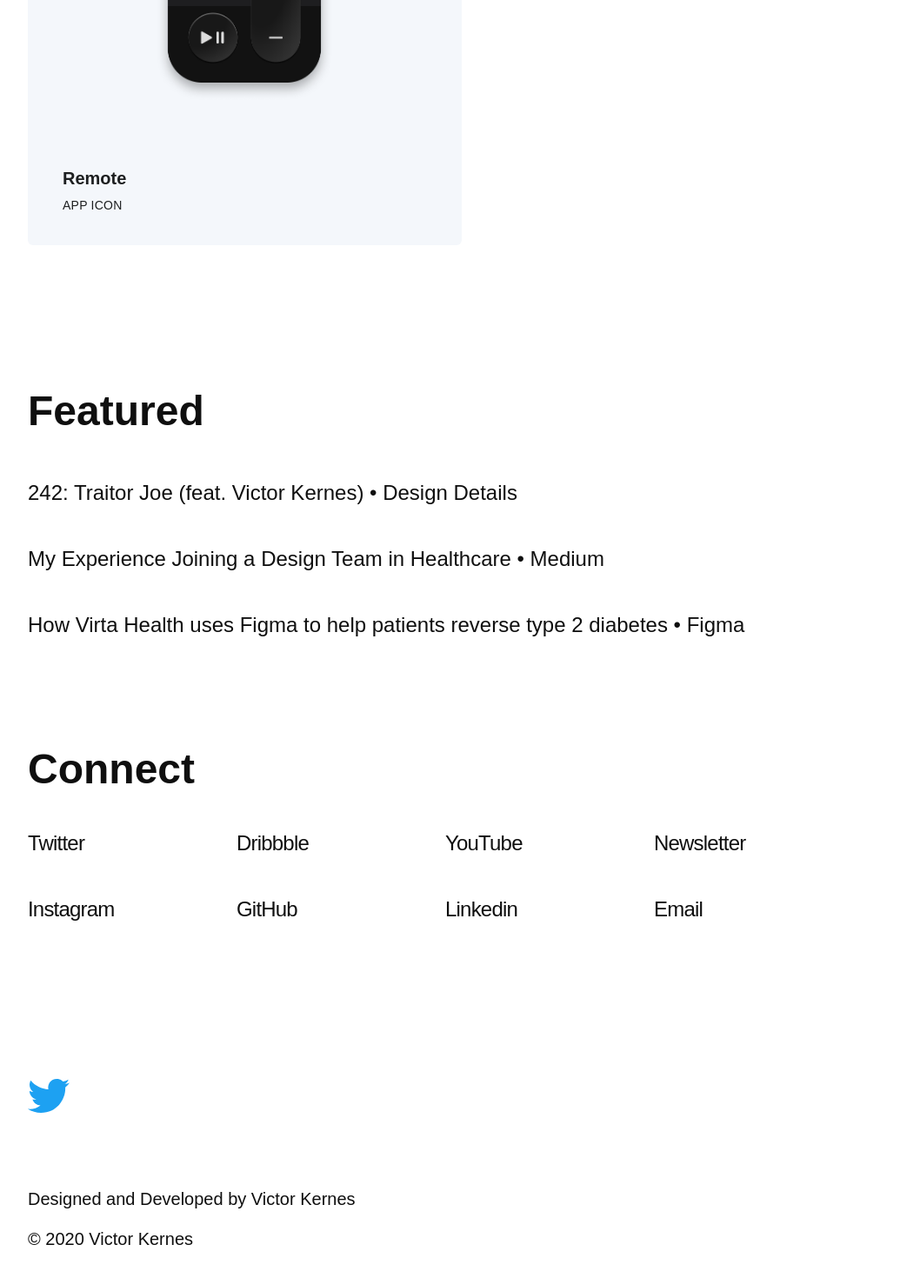
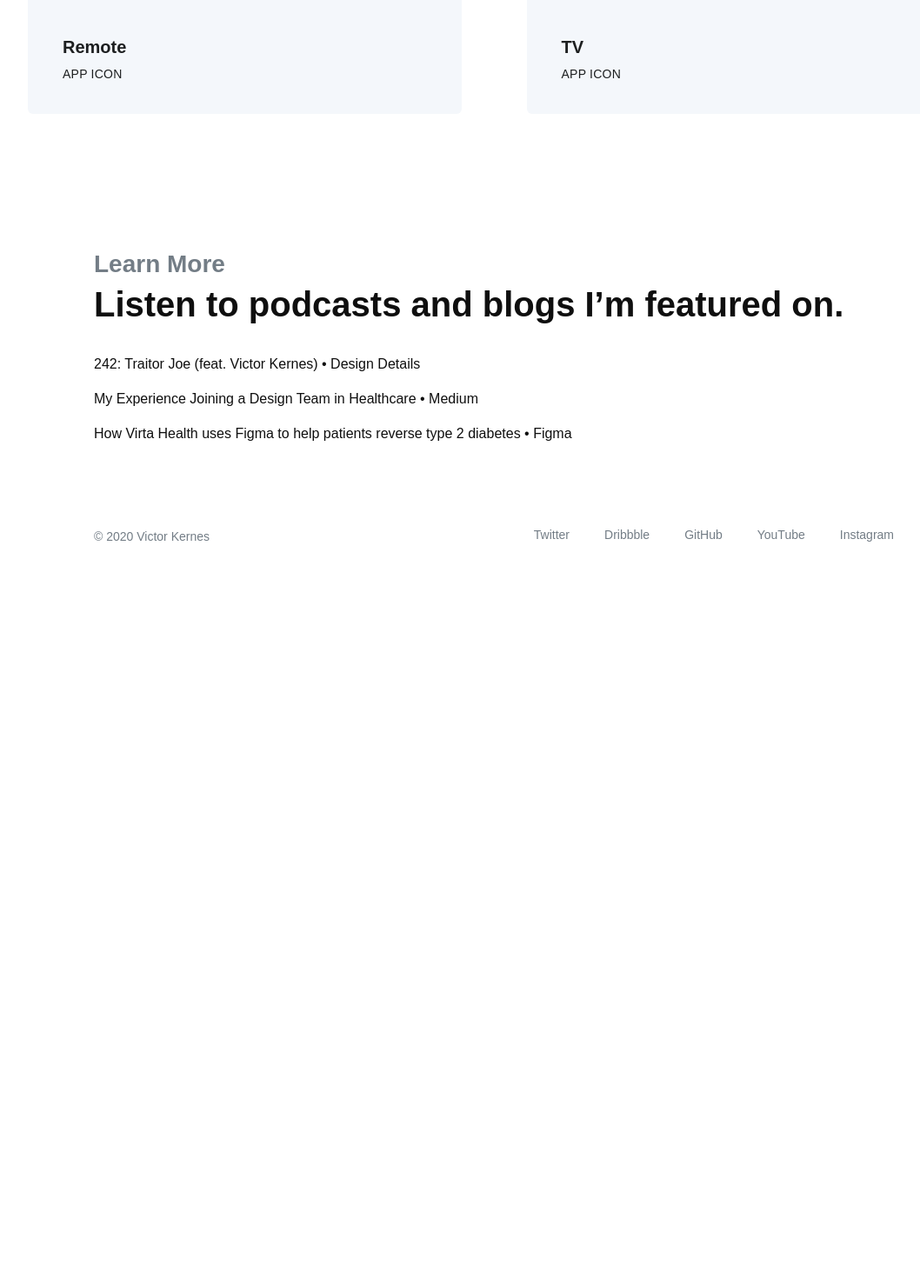
Before and after one commit to victorkernes/victor-kernes-next, a Next.js app: page / in a window 1280 px wide. Shown: the part 922-2392 px from the top of the page at 87% size, without its empty margins (72-1130 px from the left). After the commit the page ends 1705 px from the top, so only its background shows below. Built offline with nearby package versions, Linux system fonts and the light colour scheme.

Commit message:
Update footer

```diff
--- a/components/Footer/Footer.module.css
+++ b/components/Footer/Footer.module.css
@@ -2,38 +2,33 @@
   width: 100%;
 }
 .FooterContainer {
-  max-width: 1072px;
+  max-width: 920px;
+  display: flex;
+  justify-content: space-between;
   padding-bottom: 5rem;
   margin: 0 auto;
-}
-.FooterHeader {
-  font-size: 3rem;
-  padding-bottom: 2.5rem;
 }
 .LinksContainer {
   display: flex;
   flex-direction: row;
-  flex-wrap: wrap;
   padding-bottom: 5rem;
 }
-.LinksColumn {
-  flex-direction: column;
-  padding-right: 1rem;
-  width: 15rem;
+.LinksList {
+  display: flex;
 }
-.LinkText {
-  padding-bottom: 2.5rem;
+.LinksList li {
+  font-size: 14px;
+  padding-right: 40px;
 }
-.LinkText a {
-  font-style: normal;
-  letter-spacing: -0.05rem;
+.LinksList li a {
+  color: #737d86;
 }
-.Developer {
-  font-size: 1.25rem;
-  padding-bottom: 1rem;
+.LinksList li:last-of-type {
+  padding-right: 0;
 }
 .Copyright {
-  font-size: 1.25rem;
+  font-size: 14px;
+  color: #737d86;
 }
 @media (max-width: 720px) {
   .FooterContainer {
@@ -53,10 +48,4 @@
     font-size: 1.5rem;
     font-weight: 300;
   }
-  .Copyright {
-    font-size: 1rem;
-  }
-  .Developer {
-    font-size: 1rem;
-  }
 }
--- a/components/Footer/index.js
+++ b/components/Footer/index.js
@@ -3,103 +3,41 @@
 const Footer = () => (
   <footer className={styles.Footer}>
     <div className={styles.FooterContainer}>
-      <h3 className={styles.FooterHeader}>Connect</h3>
+      <div>
+        <p className={styles.Copyright}>© 2020 Victor Kernes</p>
+      </div>
       <div className={styles.LinksContainer}>
-        <div className={styles.LinksColumn}>
-          <p className={styles.LinkText}>
-            <a
-              className={"f3"}
-              href="https://twitter.com/victorkernes"
-              target="_blank"
-            >
+        <ul className={styles.LinksList}>
+          <li>
+            <a href="https://twitter.com/victorkernes" target="_blank">
               Twitter
             </a>
-          </p>
-          <p className={styles.LinkText}>
-            <a
-              className={"f3"}
-              href="https://instagram.com/victorkernes"
-              target="_blank"
-            >
-              Instagram
-            </a>
-          </p>
-        </div>
-        <div className={styles.LinksColumn}>
-          <p className={styles.LinkText}>
-            <a
-              className={"f3"}
-              href="https://dribbble.com/victorkernes"
-              target="_blank"
-            >
+          </li>
+          <li>
+            <a href="https://dribbble.com/victorkernes" target="_blank">
               Dribbble
             </a>
-          </p>
-          <p className={styles.LinkText}>
-            <a
-              className={"f3"}
-              href="https://github.com/victorkernes"
-              target="_blank"
-            >
+          </li>
+          <li>
+            <a href="https://github.com/victorkernes" target="_blank">
               GitHub
             </a>
-          </p>
-        </div>
-        <div className={styles.LinksColumn}>
-          <p className={styles.LinkText}>
+          </li>
+          <li>
             <a
-              className={"f3"}
               href="https://www.youtube.com/channel/UCPKrAd94VZnWwv5mDnS1H9A"
               target="_blank"
             >
               YouTube
             </a>
-          </p>
-          <p className={styles.LinkText}>
-            <a
-              className={"f3"}
-              href="https://www.linkedin.com/in/victorkernes/"
-              target="_blank"
-            >
-              Linkedin
+          </li>
+          <li>
+            <a href="https://instagram.com/victorkernes" target="_blank">
+              Instagram
             </a>
-          </p>
-        </div>
-        <div className={styles.LinksColumn}>
-          <p className={styles.LinkText}>
-            <a
-              className={"f3"}
-              href="https://tinyletter.com/victorkernes"
-              target="_blank"
-            >
-              Newsletter
-            </a>
-          </p>
-          <p className={styles.LinkText}>
-            <a
-              className={"f3"}
-              href="mailto:victorkernes@gmail.com"
-              target="_blank"
-            >
-              Email
-            </a>
-          </p>
-        </div>
+          </li>
+        </ul>
       </div>
-      <div className={"Follow"}>
-        <a
-          className={"inline"}
-          href="https://twitter.com/messages/compose?recipient_id=2913264487"
-          target="_blank"
-        >
-          <img className={"Twitter"} src="../static/twitter.svg" />
-          <p className={"TwitterText"}>Tweet a short message, if ya like 😏</p>
-        </a>
-      </div>
-      <p className={styles.Developer}>
-        Designed and Developed by Victor Kernes
-      </p>
-      <p className={styles.Copyright}>© 2020 Victor Kernes</p>
     </div>
   </footer>
 );
--- a/components/Nav/index.js
+++ b/components/Nav/index.js
@@ -29,8 +29,15 @@
             </a>
           </li>
           <li>
-            |
+            <a
+              className={styles.NavLink}
+              href="https://tinyletter.com/victorkernes"
+              target="_blank"
+            >
+              Newsletter
+            </a>
           </li>
+          <li>|</li>
           <li>
             <a
               href="mailto:victorkernes@gmail.com"
--- a/components/Work/index.js
+++ b/components/Work/index.js
@@ -2,7 +2,6 @@
 
 const Work = () => (
   <section className={styles.ProjectsSection}>
-    <h3 className={styles.ProjectHeader} id="Work">Work</h3>
     <ul className={styles.ProjectList}>
       <li className={styles.ProjectItem}>
         <a
@@ -20,6 +19,22 @@
           </div>
         </a>
       </li>
+      <li className={styles.ProjectItem}>
+        <a
+          className={styles.ProjectItemContainer}
+          href="https://dribbble.com/shots/6491112-Apple-Remote-Icon"
+          target="_blank"
+        >
+          <div className={styles.ProjectItemDetails}>
+            <h4 className={styles.ProjectItemInformation}>TV</h4>
+            <p className={styles.ProjectItemCategory}>App Icon</p>
+            <img
+              className={styles.ProjectImage}
+              src="../static/remote-app-icon-update.png"
+            />
+          </div>
+        </a>
+      </li>
     </ul>
   </section>
 );
--- a/pages/index.js
+++ b/pages/index.js
@@ -25,13 +25,14 @@
     </section>
     <Work />
     <section className={"FeaturedContainer"}>
-      <h2 className={"f1"}>Featured</h2>
-      <p className={"f3"}>
+      <h4 className={"Subtitle"}>Learn More</h4>
+      <h1 className={"Title"}>Listen to podcasts and blogs I’m featured on.</h1>
+      <p className={"LearnMoreLink"}>
         <a href="https://designdetails.fm/episodes/130517" target="_blank">
           242: Traitor Joe (feat. Victor Kernes) • Design Details
         </a>
       </p>
-      <p className={"f3"}>
+      <p className={"LearnMoreLink"}>
         <a
           href="https://medium.com/virta-health/my-experience-joining-a-design-team-in-healthcare-bc07fbfe41a4"
           target="_blank"
@@ -39,7 +40,7 @@
           My Experience Joining a Design Team in Healthcare • Medium
         </a>
       </p>
-      <p className={"f3"}>
+      <p className={"LearnMoreLink"}>
         <a
           href="https://www.figma.com/blog/how-virta-health-uses-figma-to-help-patients-reverse-type-2-diabetes/"
           target="_blank"
--- a/pages/styles.css
+++ b/pages/styles.css
@@ -132,10 +132,13 @@
 .Context {
   font-weight: 400;
   color: #72777b;
-  padding-bottom: 32px;
+  padding-bottom: 16px;
 }
 .Contact {
   font-size: 16px;
+}
+.LearnMoreLink {
+  padding-bottom: 16px;
 }
 .HireMeButton {
   display: block;
@@ -162,16 +165,12 @@
   border-radius: 8px;
 }
 .FeaturedContainer {
-  max-width: 1072px;
+  max-width: 920px;
   margin: 0 auto;
   padding-bottom: 5rem;
 }
-.FeaturedContainer h2 {
-  font-weight: 700;
-  padding-bottom: 2.5rem;
-}
-.FeaturedContainer p {
-  padding-bottom: 2.5rem;
+.FeaturedContainer h1 {
+  padding-bottom: 32px;
 }
 .FeaturedContainer a {
   text-decoration: none;
```
Also changed, not shown: public/static/remote-app-icon-update.png (added).
